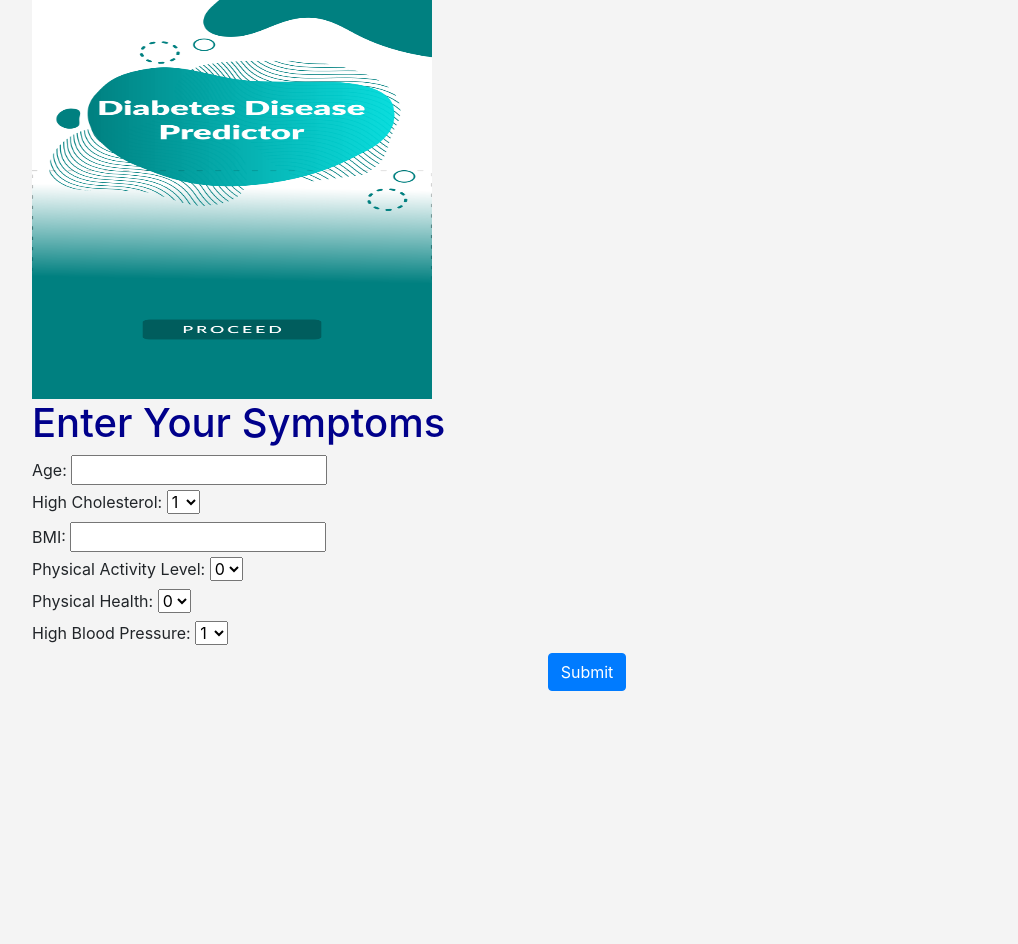
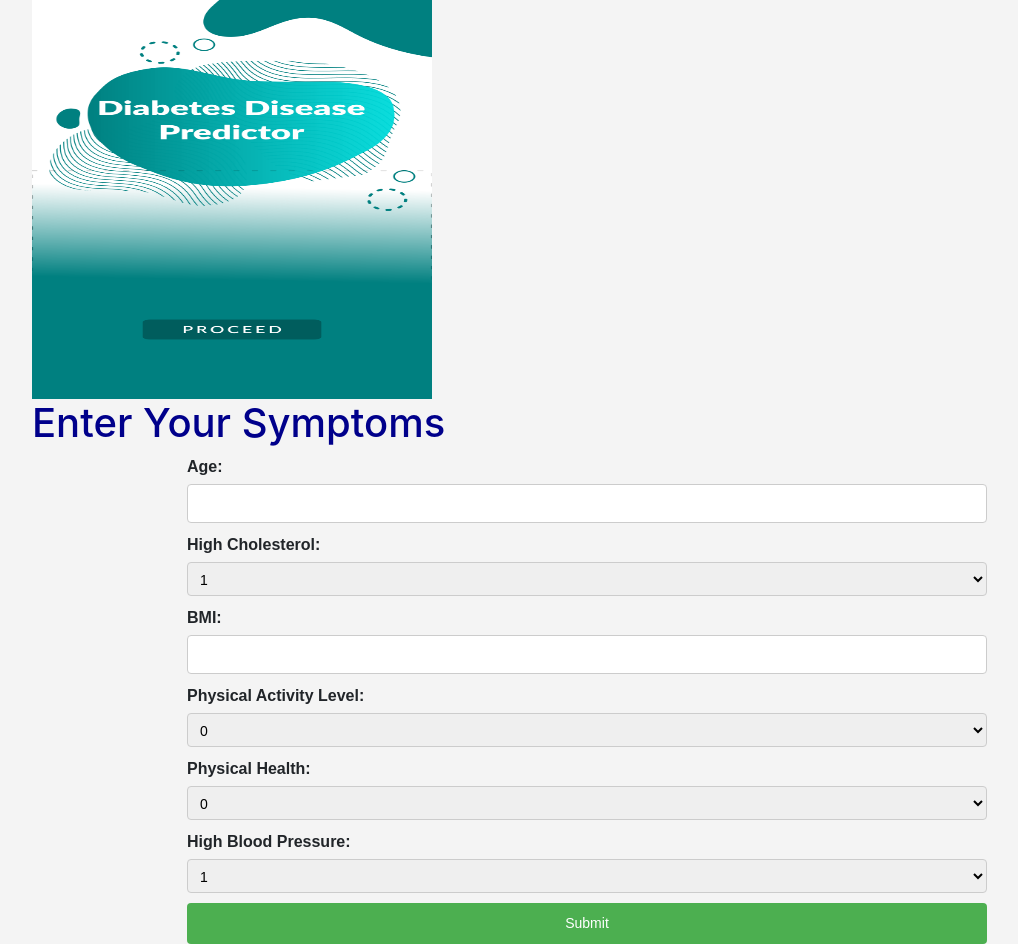
Before and after one commit to Elijah0tieno/Mokami4sec.github.io, a Flask app: page / in a window 1280 px wide. Shown: the part 137-1081 px from the top of the page, without its empty margins (53-1071 px from the left). Before the commit the page ends 828 px from the top, so only its background shows below. Run offline with Flask 3, Linux system fonts and the light colour scheme; a user stored in the database is signed in; some libraries are stand-ins or nearby versions.

Commit message:
modified sonme styles?

```diff
--- a/website/static/css/style.css
+++ b/website/static/css/style.css
@@ -5,3 +5,59 @@ h1 {
 body{
     background: #f4f4f4;
 }
+
+
+form {
+  max-width: 800px;
+  margin: 0 auto;
+  font-family: Arial, sans-serif;
+}
+
+label {
+  display: block;
+  margin-bottom: 5px;
+  font-weight: bold;
+}
+
+input[type="number"],
+select {
+  width: 100%;
+  padding: 8px;
+  border: 1px solid #ccc;
+  border-radius: 4px;
+  box-sizing: border-box;
+  margin-bottom: 10px;
+  font-size: 14px;
+}
+
+select {
+  height: 34px;
+}
+
+button[type="submit"] {
+  display: block;
+  width: 100%;
+  padding: 10px;
+  background-color: #4CAF50;
+  color: white;
+  border: none;
+  border-radius: 4px;
+  cursor: pointer;
+  font-size: 14px;
+}
+
+button[type="submit"]:hover {
+  background-color: #45a049;
+}
+
+.center {
+  text-align: center;
+}
+
+
+.mainContent{
+  width: 85%;
+  height: 100%;
+  text-align: center;
+  margin: 0 auto;
+}
```
